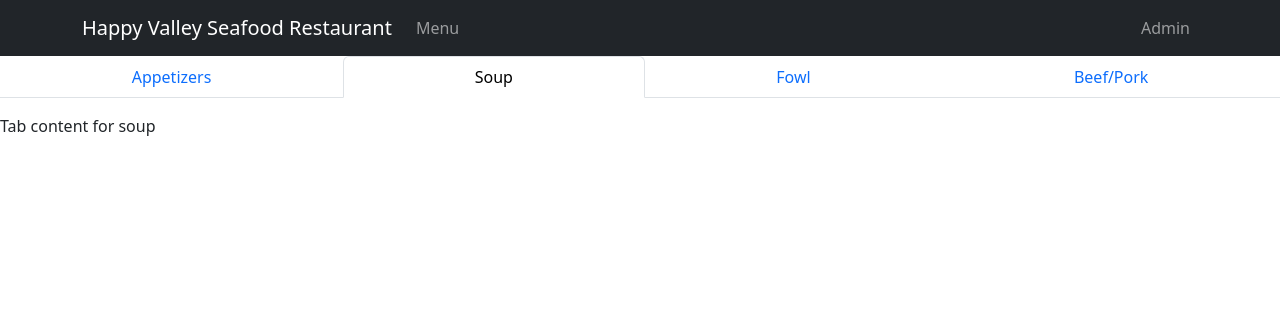
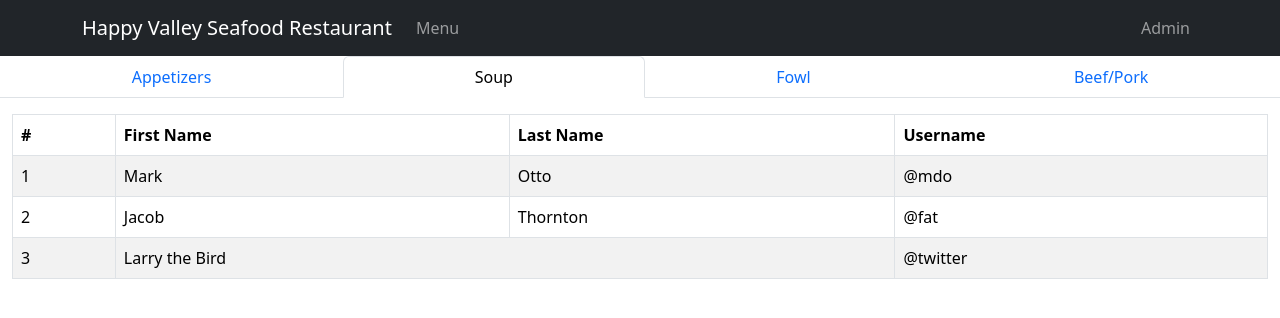
Before and after one commit to WayanLu/happyvalley-menu, a React (Create React App) app in the folder client/: page / in a window 1280 px wide. Both pictures are taken after a click on the tab "Soup". Shown: the top 318 px of the page. Built offline with nearby package versions, Linux system fonts and the light colour scheme.

Commit message:
trying out tables for menu sections

```diff
--- a/client/src/features/menu/MenuList.jsx
+++ b/client/src/features/menu/MenuList.jsx
@@ -0,0 +1,40 @@
+import { Table } from "react-bootstrap";
+import { Container } from "react-bootstrap";
+
+function MenuList() {
+  return (
+    <Container fluid>
+      <Table striped bordered hover>
+        <thead>
+          <tr>
+            <th>#</th>
+            <th>First Name</th>
+            <th>Last Name</th>
+            <th>Username</th>
+          </tr>
+        </thead>
+        <tbody>
+          <tr>
+            <td>1</td>
+            <td>Mark</td>
+            <td>Otto</td>
+            <td>@mdo</td>
+          </tr>
+          <tr>
+            <td>2</td>
+            <td>Jacob</td>
+            <td>Thornton</td>
+            <td>@fat</td>
+          </tr>
+          <tr>
+            <td>3</td>
+            <td colSpan={2}>Larry the Bird</td>
+            <td>@twitter</td>
+          </tr>
+        </tbody>
+      </Table>
+    </Container>
+  );
+}
+
+export default MenuList;
--- a/client/src/pages/Menu.jsx
+++ b/client/src/pages/Menu.jsx
@@ -1,5 +1,6 @@
 import Tab from "react-bootstrap/Tab";
 import Tabs from "react-bootstrap/Tabs";
+import MenuList from "../features/menu/MenuList";
 
 function CreateMenu() {
   return (
@@ -13,7 +14,7 @@
         Tab content for Appetizers
       </Tab>
       <Tab eventKey="soup" title="Soup">
-        Tab content for soup
+        <MenuList />
       </Tab>
       <Tab eventKey="fowl" title="Fowl">
         Tab content for fowl
```
